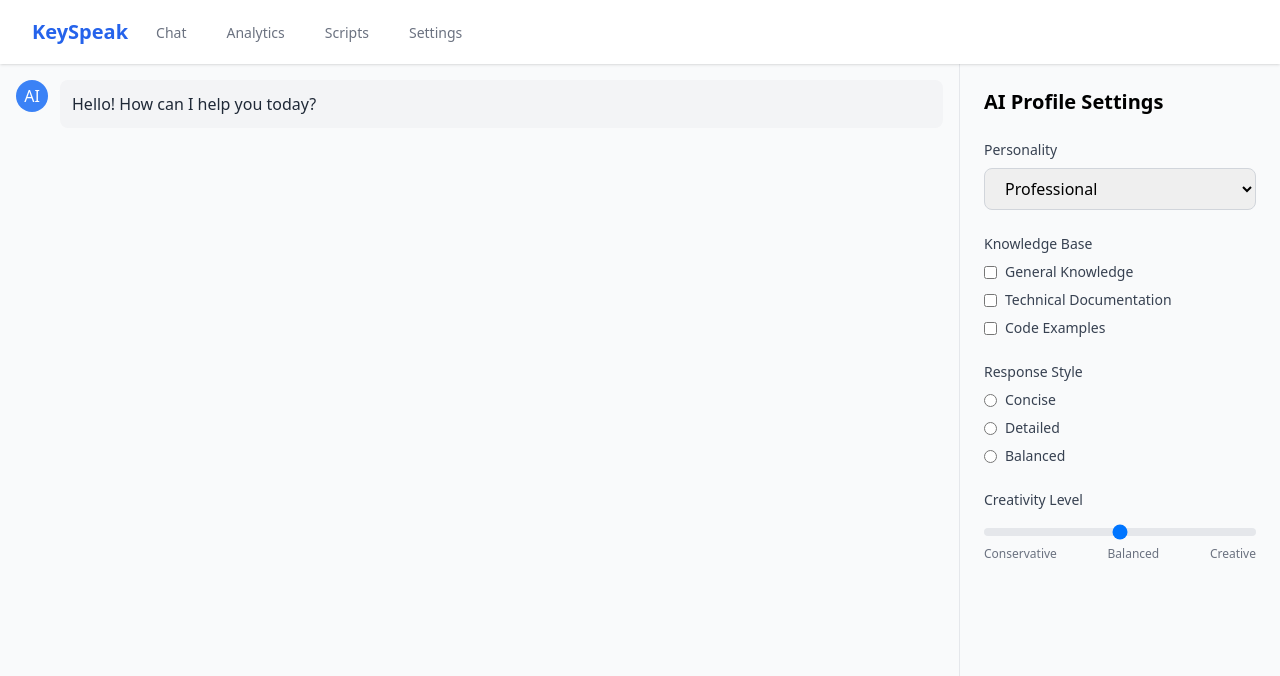
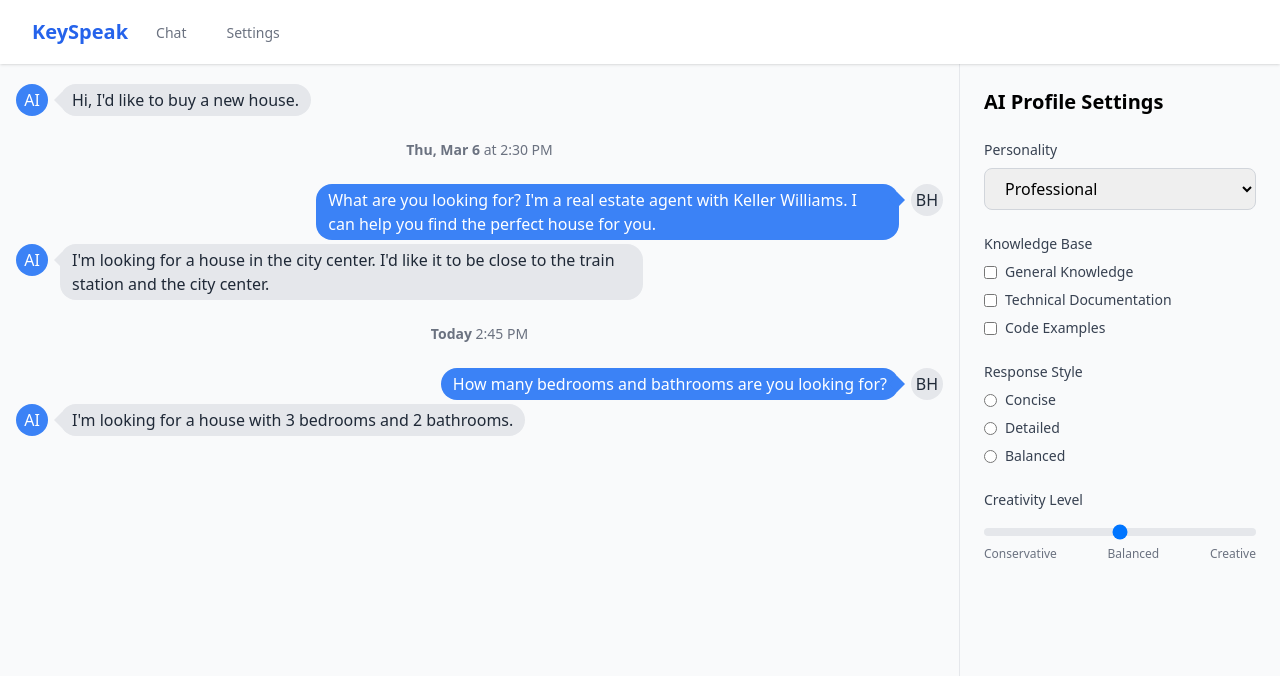
Before and after one commit to meresoft-io/keyspeak, a FastAPI app: template templates/pages/chat.html in a window 1280 px wide. Shown: the top 676 px of the page. Run offline with FastAPI, Linux system fonts and the light colour scheme; the template is opened without the code that fills it, so the values that code supplies are empty; parts of the project's set-up code (start-up, migrations or seed data) failed here and were passed over; some libraries are stand-ins or nearby versions.

Commit message:
Add chat models and components; remove item models and services
- Introduced new chat-related models: Message, ChatSession, ClientParameters, and their respective creation models in `models/chat.py`.
- Added HTML components for displaying agent and client messages, as well as message timestamps in the templates.
- Removed the item model and service files, streamlining the codebase by eliminating unused features.
- Updated API and web routes to remove references to the item service, focusing on chat functionality.

```diff
--- a/routes/web_routes.py
+++ b/routes/web_routes.py
@@ -9,7 +9,6 @@ from fastapi import (
 )
 from fastapi.responses import HTMLResponse, RedirectResponse
 from fastapi.templating import Jinja2Templates
-from services.item import ItemService, get_item_service
 from services.auth import AuthService, get_auth_service
 from models.auth import UserCreate, UserLogin, User, UserUpdate
 import logging
@@ -27,7 +26,6 @@ templates = Jinja2Templates(directory="templates")
 @web_router.get("/", response_class=HTMLResponse)
 async def index(
     request: Request,
-    service: ItemService = Depends(get_item_service),
     auth_service: AuthService = Depends(get_auth_service),
 ):
     access_token = request.cookies.get("access_token")
--- a/services/chat.py
+++ b/services/chat.py
@@ -17,7 +17,7 @@ class ChatService:
 
     async def get_chat_response(self, script: str) -> str:
         response = await self.openai.chat.completions.create(
-            model="gpt-3.5-turbo",
+            model="gpt-4o-mini",
             messages=[{"role": "user", "content": f"Act as a customer: {script}"}],
         )
         content = response.choices[0].message.content
--- /dev/null
+++ b/templates/components/agent-message.html
@@ -0,0 +1,15 @@
+<!-- Agent Message Component -->
+<div class="flex items-start space-x-3 my-1">
+    <div class="flex-1 flex justify-end">
+        <div class="bg-blue-500 rounded-2xl py-1 px-3 inline-block max-w-[66%] relative">
+            <div class="absolute right-[-6px] top-[8px] w-4 h-4 bg-blue-500"
+                style="clip-path: polygon(0% 50%, 50% 0%, 100% 50%, 50% 100%); border-radius: 1px;"></div>
+            <p class="text-white relative">{{ message }}</p>
+        </div>
+    </div>
+    <div class="flex-shrink-0">
+        <div class="w-8 h-8 rounded-full bg-gray-200 flex items-center justify-center text-white">
+            <p class="text-gray-800">{{ initials }}</p>
+        </div>
+    </div>
+</div>
--- /dev/null
+++ b/templates/components/client-message.html
@@ -0,0 +1,15 @@
+<!-- Client Message Component -->
+<div class="flex items-start space-x-3 my-1">
+    <div class="flex-shrink-0">
+        <div class="w-8 h-8 rounded-full bg-blue-500 flex items-center justify-center text-white">
+            {{ initials }}
+        </div>
+    </div>
+    <div class="flex-1">
+        <div class="bg-gray-200 rounded-2xl py-1 px-3 inline-block max-w-[66%] relative">
+            <div class="absolute left-[-6px] top-[8px] w-4 h-4 bg-gray-200"
+                style="clip-path: polygon(0% 50%, 50% 0%, 100% 50%, 50% 100%); border-radius: 1px;"></div>
+            <p class="text-gray-800 relative">{{ message }}</p>
+        </div>
+    </div>
+</div>
--- /dev/null
+++ b/templates/components/message-timestamp.html
@@ -0,0 +1,7 @@
+<!-- Message Timestamp Component -->
+<div class="flex items-center justify-center my-6">
+    <div class="text-sm text-gray-500">
+        <span class="font-bold">{{ date }}</span>
+        <span>{{ time }}</span>
+    </div>
+</div>
--- a/templates/includes/app_header.html
+++ b/templates/includes/app_header.html
@@ -7,13 +7,13 @@
                 </div>
                 <nav class="hidden md:ml-6 md:flex md:space-x-8">
                     <a href="/chat"
-                        class="inline-flex items-center px-1 pt-1 border-b-2 {% if request.url.path == '/chat' %}border-blue-500 text-gray-900{% else %}border-transparent text-gray-500 hover:text-gray-700 hover:border-gray-300{% endif %} text-sm font-medium">Chat</a>
-                    <a href="#"
-                        class="inline-flex items-center px-1 pt-1 border-b-2 border-transparent text-sm font-medium text-gray-500 hover:text-gray-700 hover:border-gray-300">Analytics</a>
-                    <a href="#"
-                        class="inline-flex items-center px-1 pt-1 border-b-2 border-transparent text-sm font-medium text-gray-500 hover:text-gray-700 hover:border-gray-300">Scripts</a>
+                        class="inline-flex items-center px-1 pt-1 border-b-2 {% if request.url.path == '/chat' %}border-blue-500 text-gray-900{% else %}border-transparent text-gray-500 hover:text-gray-700 hover:border-gray-300{% endif %} text-sm font-medium">
+                        Chat
+                    </a>
                     <a href="/settings"
-                        class="inline-flex items-center px-1 pt-1 border-b-2 {% if request.url.path == '/settings' %}border-blue-500 text-gray-900{% else %}border-transparent text-gray-500 hover:text-gray-700 hover:border-gray-300{% endif %} text-sm font-medium">Settings</a>
+                        class="inline-flex items-center px-1 pt-1 border-b-2 {% if request.url.path == '/settings' %}border-blue-500 text-gray-900{% else %}border-transparent text-gray-500 hover:text-gray-700 hover:border-gray-300{% endif %} text-sm font-medium">
+                        Settings
+                    </a>
                 </nav>
             </div>
             <div class="flex items-center">
@@ -40,13 +40,13 @@
         <div class="md:hidden hidden absolute left-0 right-0 bg-white shadow-lg z-20" id="internalMobileMenu">
             <div class="pt-2 pb-3 space-y-1">
                 <a href="/chat"
-                    class="block pl-3 pr-4 py-2 border-l-4 {% if request.url.path == '/chat' %}border-blue-500 text-blue-700 bg-blue-50{% else %}border-transparent text-gray-600 hover:bg-gray-50 hover:border-gray-300 hover:text-gray-800{% endif %} text-base font-medium">Chat</a>
-                <a href="#"
-                    class="block pl-3 pr-4 py-2 border-l-4 border-transparent text-base font-medium text-gray-600 hover:bg-gray-50 hover:border-gray-300 hover:text-gray-800">Analytics</a>
-                <a href="#"
-                    class="block pl-3 pr-4 py-2 border-l-4 border-transparent text-base font-medium text-gray-600 hover:bg-gray-50 hover:border-gray-300 hover:text-gray-800">Scripts</a>
+                    class="block pl-3 pr-4 py-2 border-l-4 {% if request.url.path == '/chat' %}border-blue-500 text-blue-700 bg-blue-50{% else %}border-transparent text-gray-600 hover:bg-gray-50 hover:border-gray-300 hover:text-gray-800{% endif %} text-base font-medium">
+                    Chat
+                </a>
                 <a href="/settings"
-                    class="block pl-3 pr-4 py-2 border-l-4 {% if request.url.path == '/settings' %}border-blue-500 text-blue-700 bg-blue-50{% else %}border-transparent text-gray-600 hover:bg-gray-50 hover:border-gray-300 hover:text-gray-800{% endif %} text-base font-medium">Settings</a>
+                    class="block pl-3 pr-4 py-2 border-l-4 {% if request.url.path == '/settings' %}border-blue-500 text-blue-700 bg-blue-50{% else %}border-transparent text-gray-600 hover:bg-gray-50 hover:border-gray-300 hover:text-gray-800{% endif %} text-base font-medium">
+                    Settings
+                </a>
             </div>
             {% if current_user %}
             <div class="pt-4 pb-3 border-t border-gray-200">
--- a/templates/pages/chat.html
+++ b/templates/pages/chat.html
@@ -9,20 +9,38 @@
         <!-- Chat Messages Area -->
         <div class="flex-1 overflow-y-auto p-4">
             <!-- Messages will be rendered here -->
-            <div class="space-y-4">
-                <!-- Example message -->
-                <div class="flex items-start space-x-3">
-                    <div class="flex-shrink-0">
-                        <div class="w-8 h-8 rounded-full bg-blue-500 flex items-center justify-center text-white">
-                            AI
-                        </div>
-                    </div>
-                    <div class="flex-1">
-                        <div class="bg-gray-100 rounded-lg p-3">
-                            <p class="text-gray-800">Hello! How can I help you today?</p>
-                        </div>
-                    </div>
-                </div>
+            <div id="chat-messages">
+                {% with message="Hi, I'd like to buy a new house.", initials="AI" %}
+                {% include "components/client-message.html" %}
+                {% endwith %}
+
+                {% with date="Thu, Mar 6", time="at 2:30 PM" %}
+                {% include "components/message-timestamp.html" %}
+                {% endwith %}
+
+                {% with message="What are you looking for? I'm a real estate agent with Keller Williams. I can help you
+                find the perfect house for you.", initials="BH" %}
+                {% include "components/agent-message.html" %}
+                {% endwith %}
+
+                {% with message="I'm looking for a house in the city center. I'd like it to be close to the train
+                station and the city center.", initials="AI" %}
+                {% include "components/client-message.html" %}
+                {% endwith %}
+
+                {% with date="Today", time="2:45 PM" %}
+                {% include "components/message-timestamp.html" %}
+                {% endwith %}
+
+                {% with message="How many bedrooms and bathrooms are you looking for?", initials="BH" %}
+                {% include "components/agent-message.html" %}
+                {% endwith %}
+
+                {% with message="I'm looking for a house with 3 bedrooms and 2 bathrooms.", initials="AI" %}
+                {% include "components/client-message.html" %}
+                {% endwith %}
+
+
             </div>
         </div>
 
```
Also changed, not shown: models/chat.py (added, +60 -0 lines), models/item.py (deleted, +0 -8 lines), routes/api_routes.py (+0 -34 lines), services/item.py (deleted, +0 -50 lines).
